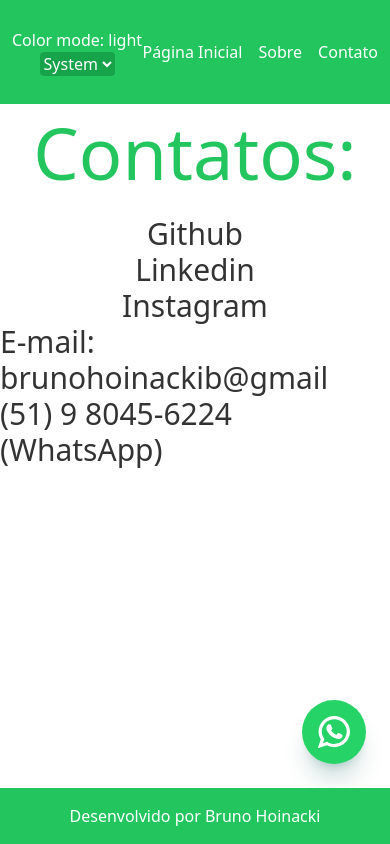
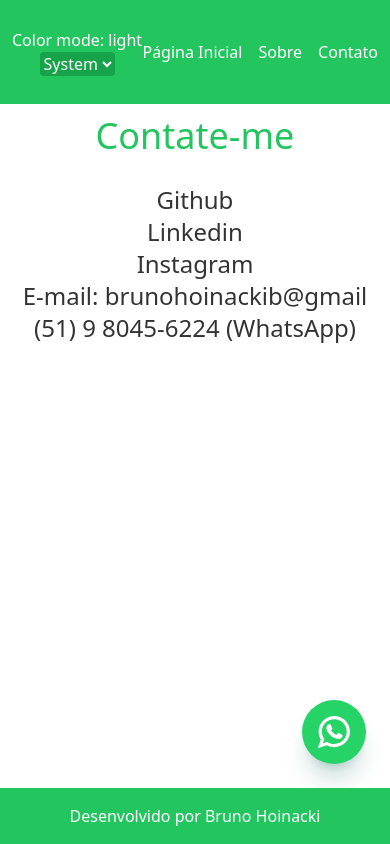
Before and after one commit to BrunoHoinacki/portifolio-bhb, a Nuxt app: page /contato in a window 390 px wide. Built offline with nearby package versions, Linux system fonts and the light colour scheme.

Commit message:
[Fix] corrigindo metas

```diff
--- a/app.vue
+++ b/app.vue
@@ -8,6 +8,10 @@
 
 <script setup lang="ts">
 useHead({
+  title: 'Site Bruno Hoinacki',
+  meta: [
+    { name: 'description', content: 'Site de portifolio de Bruno Hoinacki.' }
+  ],
   bodyAttrs: {
     class: 'test'
   },
--- a/nuxt.config.ts
+++ b/nuxt.config.ts
@@ -1,15 +1,11 @@
 export default defineNuxtConfig({
-  modules: ['@nuxtjs/color-mode'],
   app: {
     head: {
       charset: 'utf-8',
       viewport: 'width=device-width, initial-scale=1',
-      title: 'Site Bruno Hoinacki',
-      meta: [
-        { name: 'description', content: 'Site de portifolio de Bruno Hoinacki.' }
-      ],
     }
   },
+  modules: ['@nuxtjs/color-mode'],
   devtools: { enabled: true },
   css: ['~/assets/css/main.css', 'animate.css/animate.min.css'],
   postcss: {
--- a/pages/contato.vue
+++ b/pages/contato.vue
@@ -1,7 +1,7 @@
 <template>
     <div class="flex flex-col items-center pt-6">
-        <p class="text-green-500 text-7xl p-3">Contatos:</p>
-        <div class="flex flex-col text-3xl md:text-4xl items-center pt-4 pb-[40px]">
+        <p class="text-green-500 text-4xl md:text-7xl p-3">Contate-me</p>
+        <div class="flex flex-col text-2xl md:text-4xl items-center pt-4 pb-[40px]">
             <a href="https://github.com/brunohoinacki" target="_blank">Github</a>
             <a href="https://www.linkedin.com/in/brunohoinacki/" target="_blank">Linkedin</a>
             <a href="https://www.instagram.com/this.bruno_hoinacki/" target="_blank">Instagram</a>
```
